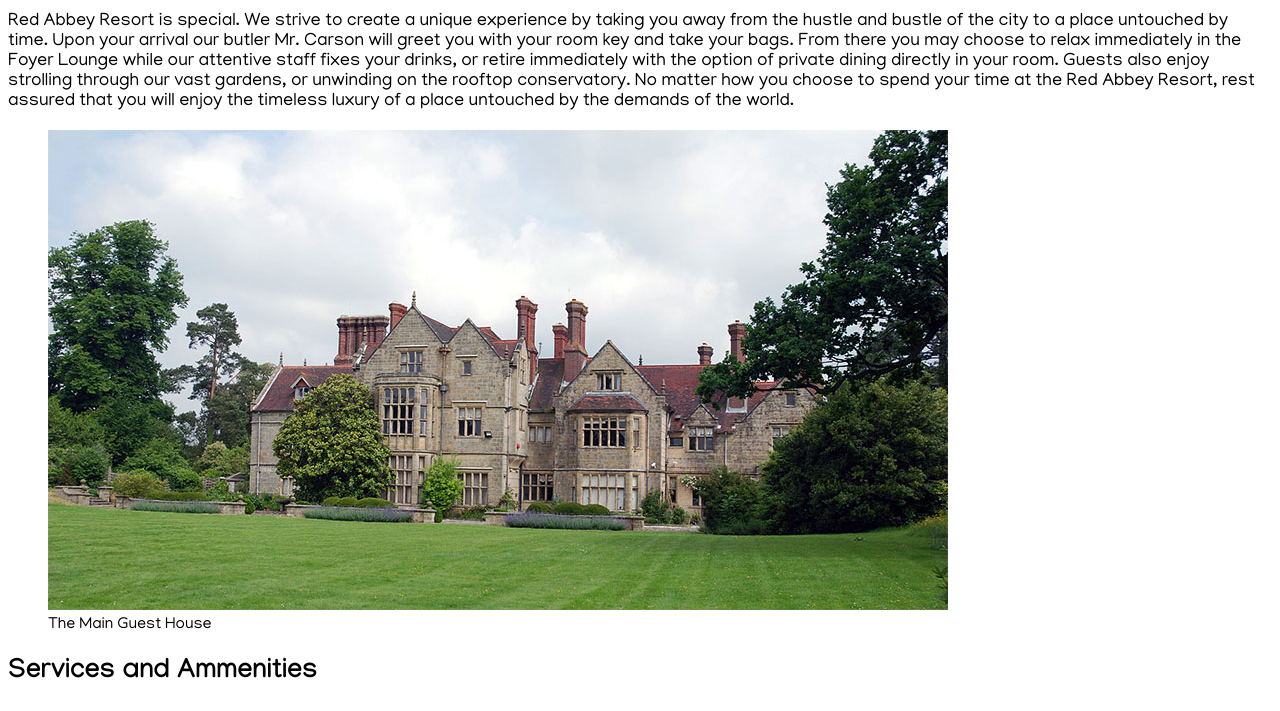
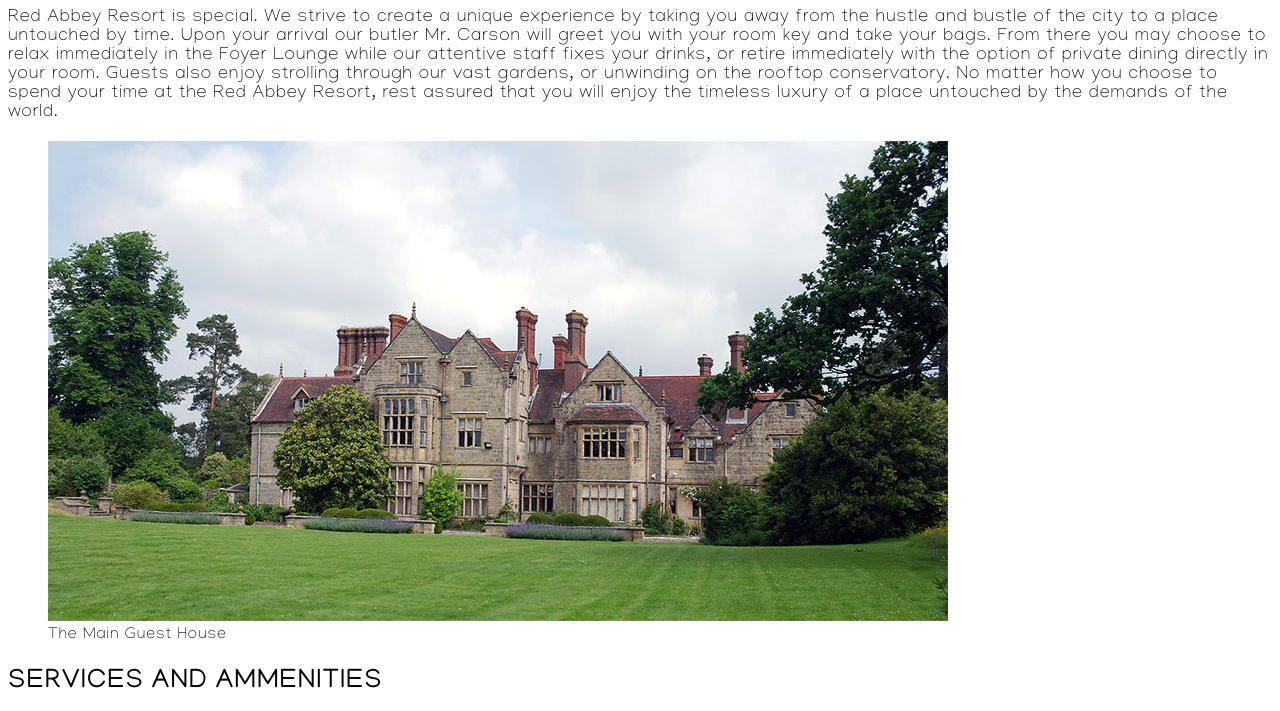
Before and after one commit to Phainix/GADS2020, a plain HTML site: page css/introduction_to_css/index.html in a window 1280 px wide. Shown: the part 93-804 px from the top of the page. Drawn offline with Linux system fonts and the light colour scheme.

Commit message:
Lesson 8

```diff
--- a/css/introduction_to_css/styles/main.css
+++ b/css/introduction_to_css/styles/main.css
@@ -1,5 +1,7 @@
 body {
     font-family: Manjari, 'Segoe UI', Tahoma, Geneva, Verdana, sans-serif;
+    font-weight: 100;
+    letter-spacing: 1px;
 }
 
 h1 {
@@ -10,6 +12,11 @@ h2 {
     font-size: 27px;
 }
 
+h1, h2, h3, h4, h5, h6 {
+    font-weight: 400;
+    text-transform: uppercase;
+}
+
 p {
     font-size: 18px;
 }
```
